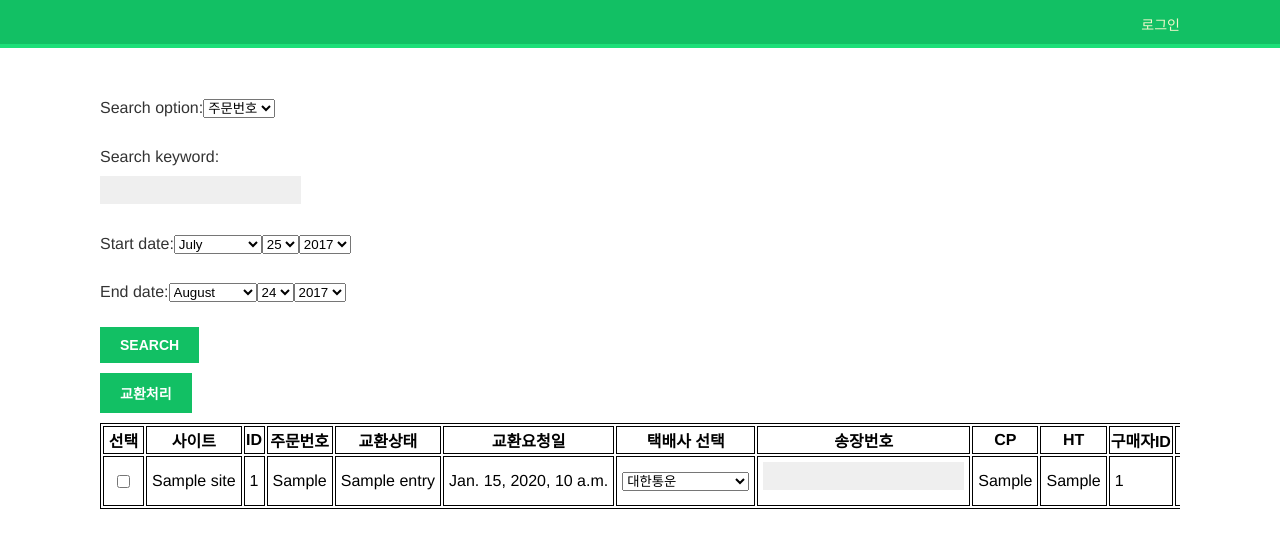
After one commit to bombs-kim/all_in_one, a Django app: template info/templates/info/toexchange.html in a window 1280 px wide. The commit adds this page. Shown: the top 548 px of the page. Run offline with Django 3.2, Linux system fonts and the light colour scheme; tables that the repository leaves empty hold one stand-in row (values such as "Sample post"); the template is opened without the code that fills it: values that come from a table or form of the project are taken from there, most other values are stand-ins (such as "Sample title", 1, 10 or a date in 2020); some libraries are stand-ins or nearby versions; some web fonts are replaced.

Commit message:
return confirm and exchange confirm added

```diff
--- a/info/templates/info/sending.html
+++ b/info/templates/info/sending.html
@@ -6,11 +6,13 @@
     <style>
         table, td, th{
             border: 1px solid black;
+            white-space:nowrap;
         }
         th{
             min-width: 110px;
-            text-align: right;
+            text-align: center;
         }
+        th, td{ padding: 5px; }
         ul li { display: inline; }
         select { float: left; }
     </style>
--- /dev/null
+++ b/info/templates/info/toexchange.html
@@ -0,0 +1,195 @@
+{% extends "base.html" %}
+
+{% block title %} 교환요청 조회 {% endblock %}
+
+{% block content %}
+    <style>
+        table, td, th{
+            border: 1px solid black;
+            white-space:nowrap;
+        }
+        th{ text-align: center; }
+        td{ padding: 5px; }
+        ul li { display: inline; }
+    </style>
+    <div id="search">
+        <form action="." method="post">
+            {{ search_form.as_p }}
+
+            {% csrf_token %}
+            <input type="submit" value="Search">
+        </form>
+    </div>
+    <script>
+    $(function() {
+        // Currently, ESM allows only one row to be sellected
+        // so we apply the same restriction to the checkboxes
+        $('input:checkbox').on('click', function() {
+            $('input:checkbox').not(this).prop('checked', false);
+        });
+
+        $('#confirm').on('submit', function(e){
+            e.preventDefault();
+            var oinfs = $("input:checked").parents("tr").find("input").serialize();
+            var company = $("input:checked").parents("tr").find("select").serialize();
+            var csrf = $("#confirm input[name='csrfmiddlewaretoken']").serialize();
+
+            $.post({
+                    url: "{% url 'info:toexchange_confirm' %}",
+                    data: oinfs + "&" + company + "&" + csrf,
+                    success: function(result,status,xhr) {
+                        if (result['status'] === "ok"){ alert("배송등록 성공\n" + result['msg']);
+                            location.reload(); }
+                        else { alert(result['msg']); location.reload(); }
+                    },
+            });
+        });
+    });
+    </script>
+    <form id="confirm" action="" method="post">
+        <input type="submit" value="교환처리">
+        {% csrf_token %}
+        <table>
+            <tr>
+                <th style="min-width:30px">선택</th>
+                <th>사이트</th>
+                <th>ID</th>
+
+                <th>주문번호</th>
+                <th>교환상태</th>
+                <th>교환요청일</th>
+
+                <th>택배사 선택</th>
+                <th>송장번호</th>
+
+                <th>CP</th>
+                <th>HT</th>
+                <th>구매자ID</th>
+                <th>구매자</th>
+
+                <th>상품명</th>
+                <th>상품번호</th>
+                <th>카트번호</th>
+                <th>판매가</th>
+                <th>입금일</th>
+
+                <th>배송타입</th>
+                <th>배송주소</th>
+                <th>수취인CP</th>
+                <th>수취인HT</th>
+            </tr>
+            {% for entry in entries %}
+            <tr>
+                <td><input style="margin: 0 8px 0" type="checkbox" name="orderInfo"
+                    value="{{ entry.site__ }}/{{ entry.SellerId }}/{{ entry.OrderNo }},{{ entry.SiteIdValue }},{{ entry.SellerCustNo }}"></td>
+                <td> {{ entry.site__ }}</td>
+                <td>{{ entry.SellerId }}</td>
+
+                <td>{{ entry.OrderNo }}</td>
+                <td>{{ entry.StatusName }}</td>
+                <td>{{ entry.ClaimRegDate }}</td>
+
+                <td>
+                    <select name="resendCompCode">
+                        <option value="000000014^대한통운">대한통운</option>
+                        <option value="000000015^한진택배">한진택배</option>
+                        <option value="000000011^우체국택배">우체국택배</option>
+                        <option value="100000016^롯데택배">롯데택배</option>
+                        <option value="100000228^롯데국제특송">롯데국제특송</option>
+                        <option value="000000023^로젠택배">로젠택배</option>
+                        <option value="100000070^KG로지스">KG로지스</option>
+                        <option value="100000077^이노지스택배">이노지스택배</option>
+                        <option value="100000225^편의점택배(GS25)">편의점택배(GS25)</option>
+                        <option value="100000214^GTX로지스">GTX로지스</option>
+                        <option value="100000065^하나로택배">하나로택배</option>
+                    </select>
+                </td>
+                <td>
+                    <input type="text" name="invoiceNo" value="">
+                </td>
+
+                <td>{{ entry.BuyerInfoCp }}</td>
+                <td>{{ entry.BuyerInfoHt }}</td>
+                <td>{{ entry.BuyerId }}</td>
+                <td>{{ entry.BuyerName }}</td>
+
+                <td>{{ entry.GoodsName | safe}}</td>
+                <td>{{ entry.GoodsNo }}</td>
+                <td>{{ entry.CartNo }}</td>
+                <td>{{ entry.SellPrice }}</td>
+                <td>{{ entry.DepositConfirmDate }}</td>
+
+                <td>{{ entry.DeliveryFeeType }}</td>
+                <td style="min-width:200px">{{ entry.RcverInfoAd | safe}}</td>
+                <td>{{ entry.RcverInfoCp }}</td>
+                <td>{{ entry.RcverInfoHt }}</td>
+            </tr>
+            {% endfor %}
+        </table>
+    </form>
+
+{% endblock %}
+
+{% comment %}
+<select class="selectType01 native" id="resendCompCode" name="resendCompCode" style="width:253px;"><option value="100000012^CJ택배">CJ택배</option>
+<option value="000000014^대한통운">대한통운</option>
+<option value="000000015^한진택배">한진택배</option>
+<option value="000000011^우체국택배">우체국택배</option>
+<option value="100000016^롯데택배">롯데택배</option>
+<option value="100000228^롯데국제특송">롯데국제특송</option>
+<option value="000000023^로젠택배">로젠택배</option>
+<option value="100000070^KG로지스">KG로지스</option>
+<option value="100000077^이노지스택배">이노지스택배</option>
+<option value="100000225^편의점택배(GS25)">편의점택배(GS25)</option>
+<option value="100000214^GTX로지스">GTX로지스</option>
+<option value="100000065^하나로택배">하나로택배</option>
+<option value="100000075^일양택배">일양택배</option>
+<option value="100000055^천일택배">천일택배</option>
+<option value="100000045^대신택배">대신택배</option>
+<option value="100000010^경동택배">경동택배</option>
+<option value="100000227^합동택배">합동택배</option>
+<option value="100000201^SC로지스">SC로지스</option>
+<option value="100000090^DHL">DHL</option>
+<option value="100000206^FEDEX">FEDEX</option>
+<option value="100000224^CJ국제특송">CJ국제특송</option>
+<option value="100000220^한진정기화물">한진정기화물</option>
+<option value="100000221^OCS KOREA">OCS KOREA</option>
+<option value="100000017^등기우편">등기우편</option>
+<option value="100000030^퀵서비스">퀵서비스</option>
+<option value="100000060^LG전자물류">LG전자물류</option>
+<option value="100000048^삼성전자물류">삼성전자물류</option>
+<option value="100000046^대우전자물류">대우전자물류</option>
+<option value="100000230^위니아물류">위니아물류</option>
+<option value="100000044^기타가전물류">기타가전물류</option>
+<option value="100000041^가구직배송">가구직배송</option>
+<option value="100000019^자체배송">자체배송</option>
+<option value="100000059^EMS">EMS</option>
+<option value="100000050^양양택배">양양택배</option>
+<option value="400000021^(소형항공)우체국">(소형항공)우체국</option>
+<option value="100000027^한국택배">한국택배</option>
+<option value="100000199^USPS">USPS</option>
+<option value="100000200^UPS">UPS</option>
+<option value="100000057^호남택배">호남택배</option>
+<option value="100000212^GSMNTON">GSMNTON</option>
+<option value="100000213^WarpEx">WarpEx</option>
+<option value="100000078^성원글로벌">성원글로벌</option>
+<option value="100000056^하이브랜로지스">하이브랜로지스</option>
+<option value="100000202^국제정보통신">국제정보통신</option>
+<option value="100000205^홈플러스택배">홈플러스택배</option>
+<option value="100000209^영풍문고택배">영풍문고택배</option>
+<option value="100000042^건영택배">건영택배</option>
+<option value="100000062^WIZWA">WIZWA</option>
+<option value="100000063^FHL express">FHL express</option>
+<option value="100000076^Airboy express">Airboy express</option>
+<option value="400000011^(해외)우체국">(해외)우체국</option>
+<option value="400000031^(해외)DHL">(해외)DHL</option>
+<option value="400000211^(해외)DPD">(해외)DPD</option>
+<option value="500000014^(지정)대한통운">(지정)대한통운</option>
+<option value="100000039^(통합)한진택배">(통합)한진택배</option>
+<option value="100000231^SLX">SLX</option>
+<option value="100000232^동부대우전자">동부대우전자</option>
+<option value="100000233^범한판토스">범한판토스</option>
+<option value="100000234^GPS LOGIX">GPS LOGIX</option>
+<option value="100000235^한의사랑택배">한의사랑택배</option>
+</select>
+{% endcomment %}
--- a/info/urls.py
+++ b/info/urls.py
@@ -3,8 +3,12 @@ from . import views
 
 urlpatterns = [
     url(r'^neworder/$', views.neworder, name='neworder'),
+    url(r'^todeliver/$', views.todeliver, name='todeliver'),
+    url(r'^sending/$', views.sending, name='sending'),
+    url(r'^toreturn/$', views.toreturn, name='toreturn'),
+    url(r'^toexchange/$', views.toexchange, name='toexchange'),
     url(r'^neworders_confirm/$', views.neworder_confirm, name='neworder_confirm'),
-    url(r'^todeliver/$', views.todeliver, name='todeliver'),
     url(r'^todeliver_confirm/$', views.todeliver_confirm, name='todeliver_confirm'),
-    url(r'^sending/$', views.sending, name='sending'),
+    url(r'^toreturn_confirm/$', views.toreturn_confirm, name='toreturn_confirm'),
+    url(r'^toexchange_confirm/$', views.toexchange_confirm, name='toexchange_confirm'),
 ]
--- a/master/templates/master/dashboard.html
+++ b/master/templates/master/dashboard.html
@@ -8,6 +8,8 @@
     <a href="{% url 'info:neworder' %}"> <h2>신규주문</h2> </a>
     <a href="{% url 'info:todeliver' %}"> <h2>발송대기</h2> </a>
     <a href="{% url 'info:sending' %}"> <h2>배송중</h2> </a>
+    <a href="{% url 'info:toreturn' %}"> <h2>반품대기</h2> </a>
+    <a href="{% url 'info:toexchange' %}"> <h2>교환대기</h2> </a>
     ================================================++++++++++
     <h2>몰 계정 정보</h2>
     <div>
```
Also changed, not shown: info/esm.py (+58 -113 lines), info/templates/info/neworders.html (+3 -4 lines), info/templates/info/todeliver.html (+3 -4 lines), info/templates/info/toreturn.html (added, +108 -0 lines), info/views.py (+97 -8 lines).
